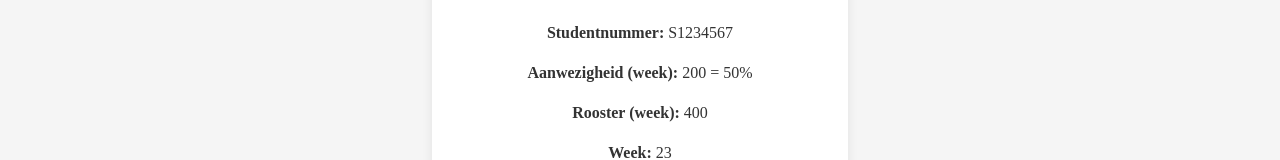
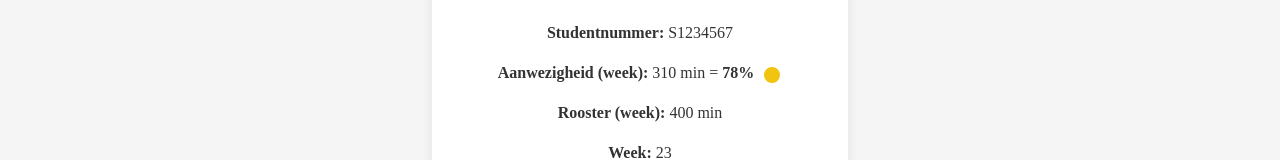
Before and after one commit to OliverDeltion/Herexamen, a React (Vite) app in the folder frontend/: page / in a window 1280 px wide. Both pictures are taken after a click on the button "Student". Shown: the part 386-546 px from the top of the page. Built offline with nearby package versions, Linux system fonts and the light colour scheme.

Commit message:
StudentDashboard - Kleurbolletje achter het percentage van aanwezigheid

```diff
--- a/frontend/src/components/dashboard/StudentDashboard.jsx
+++ b/frontend/src/components/dashboard/StudentDashboard.jsx
@@ -4,14 +4,27 @@ import "./StudentDashboard.scss";
 const student = {
 	naam: "Jan Jansen",
 	studentNumber: "S1234567",
-	attendance: 200,
+	attendance: 310,
 	schedule: 400,
 	week: 23,
 	year: 2025,
 	profilePhoto: "https://t3.ftcdn.net/jpg/02/43/12/34/360_F_243123463_zTooub557xEWABDLk0jJklDyLSGl2jrr.jpg",
 };
 
+function getAttendanceColor(percentage) {
+    if (percentage === 100) return "color-perfect";
+    if (percentage >= 95) return "color-excellent";
+    if (percentage >= 80) return "color-goed";
+    if (percentage >= 65) return "color-redelijk";
+    if (percentage >= 50) return "color-onvoldoende";
+    if (percentage > 0) return "color-kritiek";
+    return "color-fail";
+}
+
 const StudentDashboard = () => {
+    const percentage = Math.round((student.attendance / student.schedule) * 100);
+    const colorClass = getAttendanceColor(percentage);
+
     return (
         <div className="student-dashboard-container">
             <div className="student-dashboard-content">
@@ -29,10 +42,14 @@ const StudentDashboard = () => {
                     <strong>Studentnummer:</strong> {student.studentNumber}
                 </p>
                 <p>
-					<strong>Aanwezigheid (week):</strong> {student.attendance} = {Math.round((student.attendance / student.schedule) * 100)}%
+                    <strong>Aanwezigheid (week):</strong> {student.attendance} min
+                    {" = "}
+                    <span style={{ fontWeight: "bold" }}>
+                        {percentage}%<span className={`attendance-dot ${colorClass}`}></span>
+                    </span>
                 </p>
                 <p>
-					<strong>Rooster (week):</strong> {student.schedule}
+                    <strong>Rooster (week):</strong> {student.schedule} min
                 </p>
                 <p>
                     <strong>Week:</strong> {student.week}
--- a/frontend/src/components/dashboard/StudentDashboard.scss
+++ b/frontend/src/components/dashboard/StudentDashboard.scss
@@ -1,3 +1,28 @@
+$color-fail:        #8B0000;
+$color-kritiek:     #C0392B;
+$color-onvoldoende: #E67E22;
+$color-redelijk:    #F1C40F;
+$color-goed:        #27AE60;
+$color-excellent:   #2980B9;
+$color-perfect:     #00C3A5;
+
+.attendance-dot {
+  display: inline-block;
+  margin-left: 8px;
+  width: 16px;
+  height: 16px;
+  border-radius: 50%;
+  vertical-align: middle;
+  border: 2px solid #fff;
+  &.color-fail        { background: $color-fail; }
+  &.color-kritiek     { background: $color-kritiek; }
+  &.color-onvoldoende { background: $color-onvoldoende; }
+  &.color-redelijk    { background: $color-redelijk; }
+  &.color-goed        { background: $color-goed; }
+  &.color-excellent   { background: $color-excellent; }
+  &.color-perfect     { background: $color-perfect; }
+}
+
 .student-dashboard-container {
   display: flex;
   justify-content: center;
```
Lines whose indentation alone changed are shown as unchanged.
